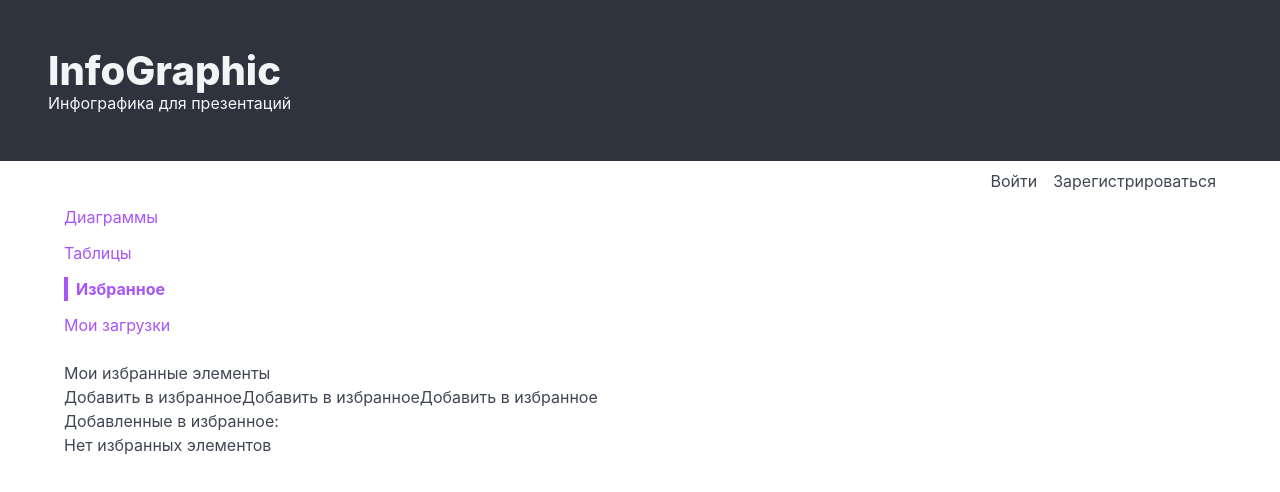
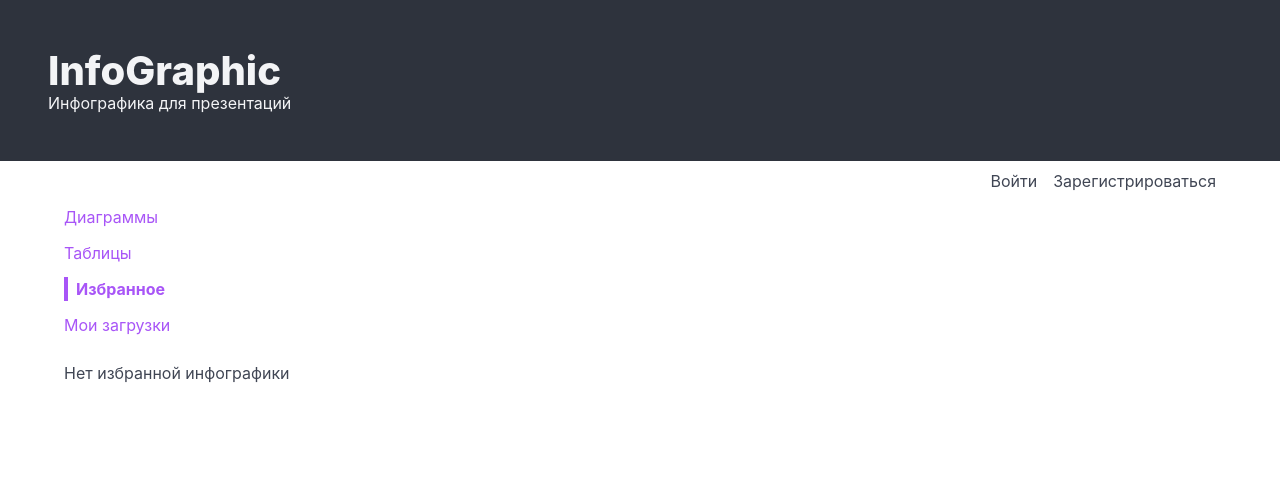
Before and after one commit to JuliaStah/kurs_project, a React (Create React App) app: page /favourite in a window 1280 px wide. Shown: the top 492 px of the page. Built offline with nearby package versions, Linux system fonts and the light colour scheme.

Commit message:
modified addition of favourite infographics

```diff
--- a/src/App.js
+++ b/src/App.js
@@ -92,12 +92,6 @@ function App({onSubmit}) {
         setIsLoggedIn(true);
     };
 
-    const handleLogout = () => {
-        localStorage.removeItem('authToken');
-        setIsLoggedIn(false);
-    };
-
-
     const handleChangeLoginEmail = (event) => {
         setLoginEmail(event.target.value);
     };
@@ -121,13 +115,6 @@ function App({onSubmit}) {
     const modalContentLogin = (
         <div className="modal-overlay">
             <div className="modal-container">
-                {isLoggedIn ? (
-                    <>
-                        <h2>Вы вошли в систему</h2>
-                        <button onClick={handleLogout}>Выйти</button>
-                    </>
-                ) : (
-                    <>
                 <h2>Войти в систему</h2>
                 <div>
                     <form onSubmit={handleFormSubmit}>
@@ -147,8 +134,6 @@ function App({onSubmit}) {
                 <div>
                     <button onClick={closeModalLogin}>Закрыть</button>
                 </div>
-                    </>
-                )}
             </div>
         </div>
     );
@@ -156,13 +141,6 @@ function App({onSubmit}) {
     const modalContentSignup = (
         <div className="modal-overlay">
             <div className="modal-container">
-                {isLoggedIn ? (
-                    <>
-                        <h2>Вы авторизованы как {username}</h2>
-                        <button onClick={handleLogout}>Выйти</button>
-                    </>
-                ) : (
-                    <>
                 <h2>Создать аккаунт</h2>
                 <div>
                     <form onSubmit={handleFormSubmit}>
@@ -186,8 +164,6 @@ function App({onSubmit}) {
                 <div>
                     <button onClick={closeModalSignup}>Закрыть</button>
                 </div>
-                    </>
-                )}
             </div>
         </div>
     );
--- a/src/components/FavouriteButton.js
+++ b/src/components/FavouriteButton.js
@@ -1,8 +1,12 @@
-import React, { useState } from 'react';
+import React from 'react';
+import { useFavorites } from '../context/FavouriteContext';
 
-function FavouriteButton({ item, onToggleFavorite, isFavorite }) {
+function FavouriteButton({ item }) {
+    const { favorites, toggleFavorite } = useFavorites();
+    const isFavorite = favorites.includes(item);
+
     const handleToggleFavorite = () => {
-        onToggleFavorite(item);
+        toggleFavorite(item);
     };
 
     return (
--- /dev/null
+++ b/src/context/FavouriteContext.js
@@ -0,0 +1,30 @@
+import React, { createContext, useState, useContext } from 'react';
+
+const FavouriteContext = createContext();
+
+export function useFavorites() {
+    return useContext(FavouriteContext);
+}
+
+function FavouriteProvider({ children }) {
+    const [favorites, setFavorites] = useState([]);
+
+    const toggleFavorite = (item) => {
+        setFavorites((prevFavorites) => {
+            if (prevFavorites.includes(item)) {
+                return prevFavorites.filter(fav => fav !== item);
+            } else {
+                return [...prevFavorites, item];
+            }
+        });
+    };
+
+    return (
+        <FavouriteContext.Provider value={{ favorites, toggleFavorite }}>
+            {children}
+        </FavouriteContext.Provider>
+    );
+}
+
+export {FavouriteProvider};
+export default FavouriteContext;
--- a/src/index.js
+++ b/src/index.js
@@ -3,11 +3,14 @@ import React from "react";
 import ReactDom from 'react-dom/client';
 import App from './App';
 import {NavigationProvider} from "./context/NavigationProvider";
+import {FavouriteProvider} from "./context/FavouriteContext";
 
 const root = ReactDom.createRoot(document.getElementById('root'));
 
 root.render(
     <NavigationProvider>
-        <App/>
+        <FavouriteProvider>
+            <App/>
+        </FavouriteProvider>
     </NavigationProvider>
 );
--- a/src/pages/FavouritePage.js
+++ b/src/pages/FavouritePage.js
@@ -1,45 +1,21 @@
-import React, { useState } from 'react';
-import FavouriteButton from '../components/FavouriteButton';
+import React from 'react';
+import { useFavorites } from '../context/FavouriteContext';
 
 function FavouritePage() {
-    const [favoriteItems, setFavoriteItems] = useState([]); // Состояние для хранения избранных элементов
-
-    const handleToggleFavorite = (item) => {
-        setFavoriteItems((prev) => {
-            if (prev.includes(item)) {
-                // Если элемент уже в избранном, удаляем его
-                return prev.filter((i) => i !== item);
-            } else {
-                // Если элемента нет, добавляем его в избранное
-                return [...prev, item];
-            }
-        });
-    };
+    const { favorites, toggleFavorite } = useFavorites();
 
     return (
         <div>
-            <h1>Мои избранные элементы</h1>
-            <FavouriteButton
-                item="Инфографика 1"
-                onToggleFavorite={handleToggleFavorite}
-                isFavorite={favoriteItems.includes("Инфографика 1")}
-            />
-            <FavouriteButton
-                item="Инфографика 2"
-                onToggleFavorite={handleToggleFavorite}
-                isFavorite={favoriteItems.includes("Инфографика 2")}
-            />
-            <FavouriteButton
-                item="Инфографика 3"
-                onToggleFavorite={handleToggleFavorite}
-                isFavorite={favoriteItems.includes("Инфографика 3")}
-            />
-            <h2>Добавленные в избранное:</h2>
             <ul>
-                {favoriteItems.length > 0 ? (
-                    favoriteItems.map((item) => <li key={item}>{item}</li>)
-                ) : (
-                    <li>Нет избранных элементов</li>
+                {favorites.length > 0 ? favorites.map((item, index) => (
+                    <li key={index}>
+                        <img src={item} alt={`Избранный элемент ${index + 1}`} />
+                        <button className="container flex justify-end" onClick={() => toggleFavorite(item)}>
+                            Удалить из избранного
+                        </button>
+                    </li>
+                )) : (
+                    <li>Нет избранной инфографики</li>
                 )}
             </ul>
         </div>
```
Also changed, not shown: my-app-backend/package.json (added, +12 -0 lines), src/components/Diagram.js (line endings or trailing spaces). Lines whose indentation alone changed are shown as unchanged.
